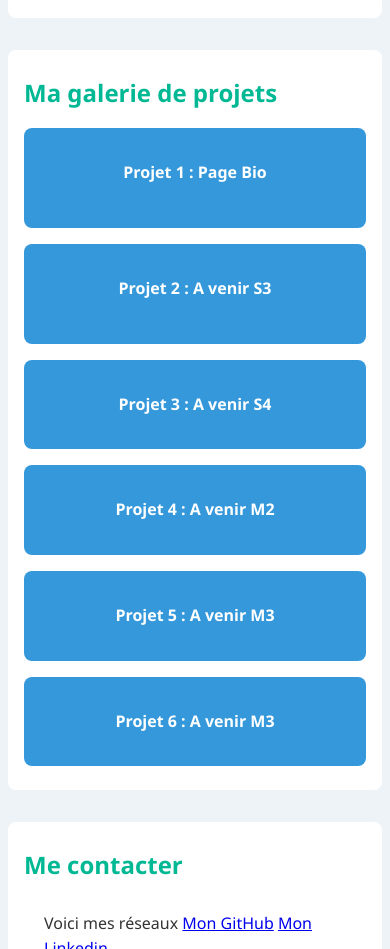
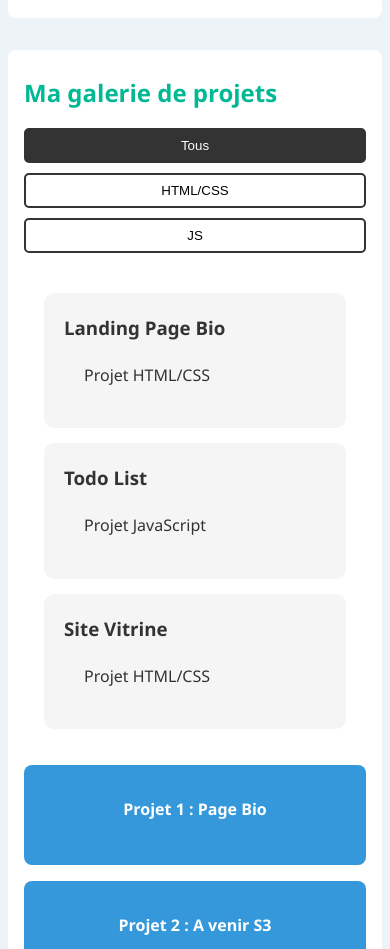
Before and after one commit to Josephgithurb/page-bio-html, a plain HTML site: page index.html in a window 390 px wide. Shown: the part 1700-2649 px from the top of the page. Drawn offline with Linux system fonts and the light colour scheme.

Commit message:
J15: filtrage  projets JS avec data-attributes +responsive design avec media queries

```diff
--- a/index.html
+++ b/index.html
@@ -73,6 +73,25 @@
         </section>
         <section>
             <h2>Ma galerie de projets</h2>
+            <div class="filtres">
+                <button class="filtre-btn actif" data-filtre="tous">Tous</button>
+                <button class="filtre-btn" data-filtre="html">HTML/CSS</button>
+                <button class="filtre-btn" data-filtre="js">JS</button>
+            </div>
+            <div class="projets">
+                <div class="projet" data-categorie="html">
+                    <h3>Landing Page Bio</h3>
+                    <p>Projet HTML/CSS</p>
+                </div>
+                <div class="projet" data-categorie="js">
+                    <h3>Todo List</h3>
+                    <p>Projet JavaScript</p>
+                </div>
+                <div class="projet" data-categorie="html">
+                    <h3>Site Vitrine</h3>
+                    <p>Projet HTML/CSS</p>
+                </div>
+            </div>
             <div class="galerie-grid">
                 <div class="projet-item projet1">Projet 1 : Page Bio</div>
                 <div class="projet-item projet2">Projet 2 : A venir S3</div>
--- a/script.js
+++ b/script.js
@@ -41,3 +41,30 @@ formulaire.addEventListener("submit", (event)=>{
         formulaire.reset();
     }
 });
+
+// Recupère tous les boutons et tous les projets.
+const boutonsFiltre = document.querySelectorAll(".filtre-btn");
+const projets = document.querySelectorAll(".projet");
+
+//Pour chaque bouton
+boutonsFiltre.forEach(bouton =>{
+    bouton.addEventListener("click", function(){
+        //1. Enlever la classe actif de tous les boutons
+        boutonsFiltre.forEach(btn => btn.classList.remove("actif"));
+        //2. Ajouter la classe actif au bouton cliqué
+        this.classList.add("actif");
+
+        //3. Recuperer le filtre choisi
+        const filtre = this.getAttribute("data-filtre");
+
+        //4. Faire une boucle sur tous les projet
+        projets.forEach(projet => {
+            //Faire une condition pour voir si le filtre correspond à la categorie de projet
+            if(filtre === "tous" || projet.getAttribute("data-categorie")=== filtre){
+                projet.classList.remove("cache");
+            }else{
+                projet.classList.add("cache");
+            }
+        })
+    })
+})
--- a/style.css
+++ b/style.css
@@ -117,6 +117,49 @@ img {
     margin-bottom: 1rem;
     color: var(--couleur-primaire);
 }
+
+/* des boutons pour filtrer des projets*/
+.filtres {
+    display: flex;
+    gap: 10px;
+    margin-bottom: 20px;
+    justify-content: center;
+}
+.filtre-btn {
+    padding: 8px 16px;
+    border: 2px solid #333;
+    background: transparent;
+    cursor: pointer;
+    border-radius: 5px;
+}
+.filtre-btn.actif {
+    background: #333;
+    color: white;
+}
+body.sombre .filtre-btn.actif {
+    background: white;
+    color: #333;
+}
+
+.projets {
+    display: grid;
+    grid-template-columns: repeat(3, 1fr);      /* 3 colonnes sur PC */
+    gap: 20px;
+    padding: 20px;
+}
+.projet{
+    background: #f5f5f5;
+    padding: 20px;
+    border-radius: 10px;
+}
+
+body.sombre .projet {
+    background: #2c2c2c;
+}
+.projet.cache {
+    display: none;
+}
+
 .galerie-grid {
     display: grid;
     grid-template-columns: repeat(3, 1fr);
@@ -241,3 +284,29 @@ p {
     padding: 2rem 1rem;
   }
 }
+
+/* Tablette : 2 colonnes */
+@media (max-width: 900px){
+    .projets{
+        grid-template-columns: repeat(2, 1fr);
+    }
+}
+/* Mobile : 1 colonne */
+@media(max-width: 600px){
+    .projets{
+        grid-template-columns: 1fr;   /* 1 seule colonne */
+        gap: 15px;
+    }
+
+    .filtres{
+        flex-direction: column;   /* boutons  de filtre des projets empilés */
+    }
+
+    h1{
+        font-size: 24px; /*Titre plus petit*/
+    }
+
+    #theme-btn {
+        width: 100%;   /* Bouton de changement de thème (sombre ou claire) prend toute la largeur  */
+    }
+}
```
